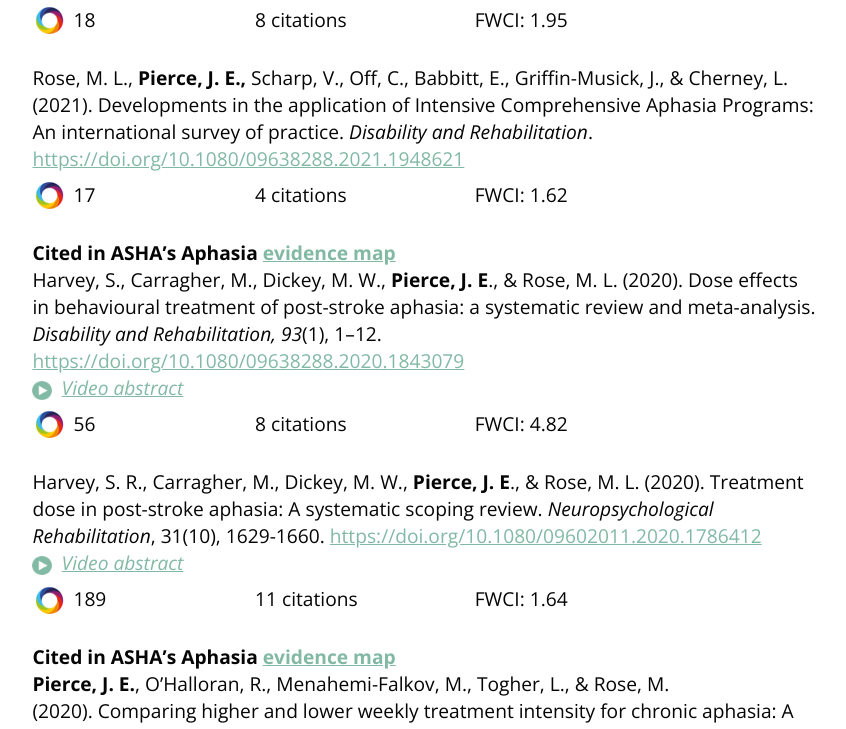
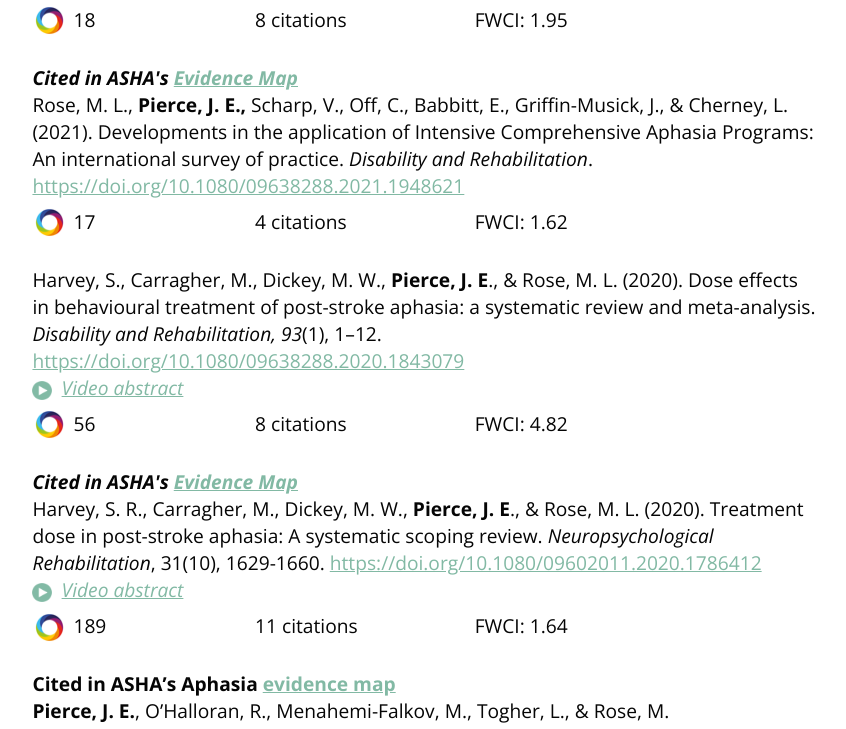
Before and after one commit to JohnEPierce/JohnEPierce.github.io, a website: page CV.html in a window 1280 px wide. Shown: the part 4559-5288 px from the top of the page, without its empty margins (313-1159 px from the left). Drawn offline with nearby package versions, Linux system fonts and the light colour scheme.

Commit message:
Evidence map citations

```diff
--- a/CV.html
+++ b/CV.html
@@ -489,6 +489,7 @@
                   </td>
                  </tr>
                 </table>
+            <span><b><i>Cited in ASHA's <a href="https://apps.asha.org/EvidenceMaps/Articles/ArticleSummary/429ffb99-e67c-4037-8051-61dfcaadf87d">Evidence Map</a></i></b></span>
 
                 <p><span >Rose, M. L., <b>Pierce, J. E., </b>Scharp,
                 V., Off, C., Babbitt, E., Griffin-<span>Musick</span>, J., &amp;
@@ -512,10 +513,7 @@
                   </td>
                  </tr>
                 </table>
-                <p><b><span >Cited in ASHA’s Aphasia </span></b><span><a
-                href="https://apps.asha.org/EvidenceMaps/Articles/ArticleSummary/429ffb99-e67c-4037-8051-61dfcaadf87d"><b><span
-                >evidence map</span></b></a></span><span
-                ></span></p>
+
 
                 <p><span >Harvey, S., Carragher, M., Dickey, M. W., <b>Pierce,
                 J. E</b>., &amp; Rose, M. L. (2020). Dose effects in behavioural treatment of
@@ -549,6 +547,9 @@
                   </td>
                  </tr>
                 </table>
+                <span><b><i>Cited in ASHA's <a href="https://apps.asha.org/EvidenceMaps/Articles/ArticleSummary/ae168cdd-921c-4a72-9394-8fad14b5c7c8">Evidence Map</a></i></b></span>
+
+
 
                 <p><span >Harvey, S. R., Carragher, M., Dickey, M.
                 W., <b>Pierce, J. E</b>., &amp; Rose, M. L. (2020). Treatment dose in
@@ -580,10 +581,10 @@
                   </td>
                  </tr>
                 </table>
-                <p><b><span >Cited in ASHA’s Aphasia </span></b><span><a
+                <b><span >Cited in ASHA’s Aphasia </span></b><span><a
                 href="https://apps.asha.org/EvidenceMaps/Articles/ArticleSummary/8db4b3d6-d39c-40cc-8ae2-4f584b9226a9"><b><span
                 >evidence map</span></b></a></span><span
-                ></span></p>
+                ></span>
 
                 <p><b><span >Pierce, J. E.</span></b><span
                 >,&nbsp;O’Halloran, R., Menahemi-Falkov, M., Togher, L.,
@@ -678,7 +679,7 @@
                   <p><span >13 citations</span></p>
                   </td>
                   <td width=159 valign=top >
-
+                  <span><b><i>Cited in ASHA's <a href="https://apps.asha.org/EvidenceMaps/Articles/ArticleSummary/778e4c32-acb0-498a-88ff-eb66f7f6751f">Evidence Map</a></i></b></span>
                   </td>
                  </tr>
                 </table>
```
